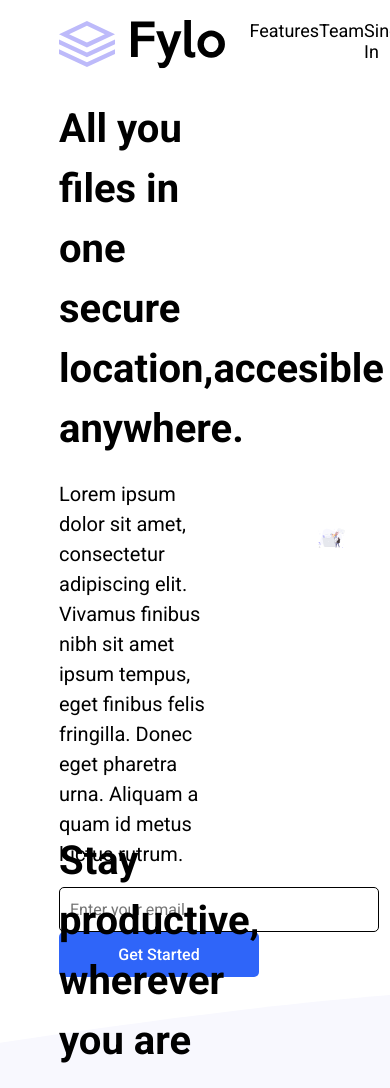
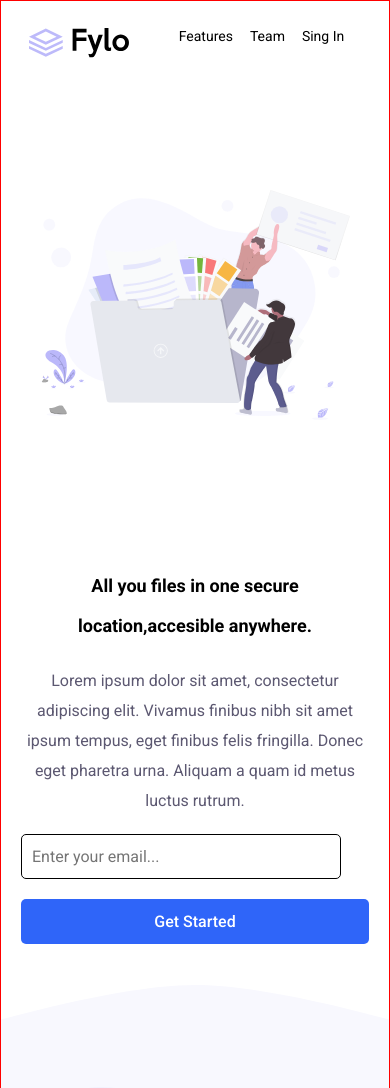
Before and after one commit to joseDEVELO/landing-page, a plain HTML site: page index.html in a window 390 px wide. Shown: the top 1088 px of the page. Drawn offline with Linux system fonts and the light colour scheme.

Commit message:
17/05/23

```diff
--- a/css/style.css
+++ b/css/style.css
@@ -268,3 +268,122 @@ footer{
     width: auto;
     height: 18px;
 }
+
+@media (max-width:768px){
+
+    body{
+        border: 1px solid red;
+    }
+    .header{
+        width: 100%;
+    }
+
+    header{
+        display: flex;
+        justify-content: space-between;
+        align-content: center;
+        margin-top: 80px;
+        margin: 7% 2%;
+    }
+    .header img{
+        width: 30%;
+        height: 30%;
+    }
+    nav{
+        width: 60%;
+    }
+    nav ul{
+        display: flex;
+        justify-content: space-evenly;
+    }
+    nav ul li{
+        list-style: none;
+        font-size: 14px;
+    }
+    /* article 1 */
+    article.seccion1{
+        display: grid;
+        width: 100%;
+    }
+    article > *{
+        margin: 0;
+    }
+    .separador{
+        width: 100%;
+        height: 50px;
+        background-image: url(/images/bg-curve-mobile.svg);
+        background-size: cover;
+        background-repeat: no-repeat;
+
+    }
+    .izquierda{
+        width: 100%;
+        height: auto;
+        padding: 20px;
+        order: 2;
+    }
+    .izquierda_texto h2{
+        font-size: 18px;
+        line-height: 40px;
+        text-align: center;
+        }
+        .izquierda_texto p{
+            font-size: 16px;
+            line-height: 30px;
+            margin-top: 20px;
+            text-align: center;
+            color: #5C5871;
+        }
+        .izquierda_texto_input input{
+            width: 320px;
+            height: 45px;
+            padding-left: 10px;
+            margin-right: 0;
+            margin-top: 18px;
+            border: 1px solid #000;
+            border-radius: 5px;
+            font-size: 16px;
+            }
+            .izquierda_texto_input button{
+                width: 100%;
+                height: 45px;
+                border-radius: 5px;
+                font-weight: 500;
+                background-color: #2F65F9;
+                color: #fff;
+                border: none;
+                font-size: 16px;
+                margin-top: 20px;
+            }
+    .derecha{
+        width: 100%;
+        height: 136%;
+        padding-top: 400px;
+    }
+    .derecha.img-1{
+     background-image: url(/images/illustration-1.svg);
+     background-size: 80%;
+     background-repeat: no-repeat;
+     background-position: center;
+     order: 1;
+    }
+    .derecha.img-2{
+        background-image: url(/images/illustration-2.svg);
+        background-size: 85%;
+        background-repeat: no-repeat;
+        background-position: center;
+
+    }
+    article.seccion2{
+        display: grid;
+        width: 100%;
+        height: 500px;
+    }
+    .seccion2_izquierda{
+        width: 100%;
+        height: auto;
+        padding: 20px;
+        order: 2;
+
+    }
+}
--- a/index.html
+++ b/index.html
@@ -27,7 +27,7 @@
     </header>
   </div>
   <!-- Sección#1 -->
-  <article>
+  <article class="seccion1">
     <div class="izquierda">
       <div class="izquierda_texto">
         <h2>All you files in one secure location,accesible anywhere.</h2>
@@ -45,7 +45,7 @@
   <div class="separador"></div>
   <!-- Sección#2 -->
   <article class="seccion2">
-    <div class="izquierda">
+    <div class="seccion2_izquierda izquierda">
       <div class="izquierda_texto section2">
         <h2>Stay productive, wherever you are</h2>
         <p>Lorem ipsum dolor sit amet, consectetur adipiscing elit. Vivamus finibus nibh sit amet ipsum tempus, eget finibus felis fringilla. Donec eget pharetra urna. Aliquam a quam id metus luctus rutrum.</p>
```
